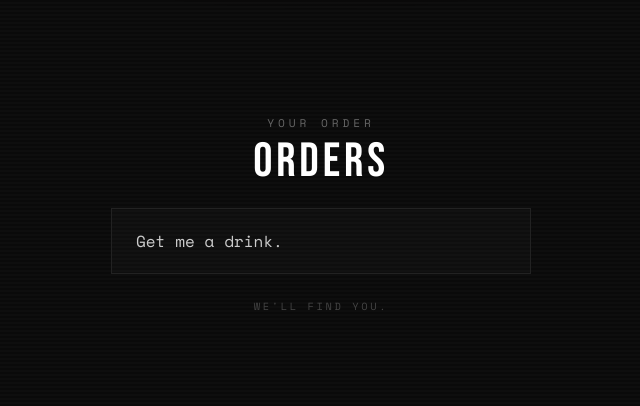
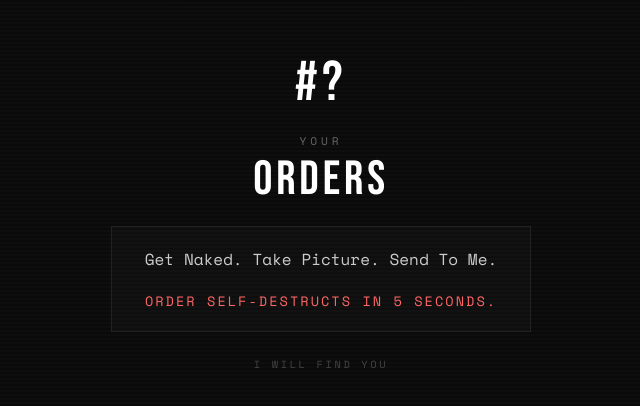
Before and after one commit to Bromus/LoRFID, a plain HTML site: page orders.html in a window 1280 px wide. Shown: the part 186-592 px from the top of the page, without its empty margins (319-959 px from the left). Drawn offline with nearby package versions, Linux system fonts and the light colour scheme.

Commit message:
Update orders flow and routing for special tokens

```diff
--- a/orders.html
+++ b/orders.html
@@ -64,6 +64,15 @@
         transform: translateY(0);
       }
     }
+    .token {
+      font-family: "Bebas Neue", sans-serif;
+      font-size: clamp(2.5rem, 12vw, 3.5rem);
+      font-weight: 400;
+      letter-spacing: 0.08em;
+      color: #fff;
+      line-height: 1;
+      margin-bottom: 1.25rem;
+    }
     .label {
       font-size: 0.7rem;
       letter-spacing: 0.35em;
@@ -81,16 +90,65 @@
       margin-bottom: 1.5rem;
     }
     .order-box {
-      text-align: left;
+      text-align: center;
       border: 1px solid #222;
       padding: 1.25rem 1.5rem;
       margin-bottom: 1.5rem;
       background: rgba(255, 255, 255, 0.02);
+      position: relative;
+      overflow: hidden;
     }
     .order-box .order-text {
       font-size: 1rem;
       color: #ccc;
       line-height: 1.5;
+      transition: opacity 0.4s ease;
+    }
+    .order-box .compliance-text {
+      position: absolute;
+      inset: 0;
+      display: flex;
+      align-items: center;
+      justify-content: center;
+      text-align: center;
+      font-size: 1.2rem;
+      color: #ffecec;
+      background: transparent;
+      padding: 0;
+      opacity: 0;
+      transition: opacity 0.4s ease;
+      pointer-events: none;
+    }
+    .countdown {
+      margin-top: 0.75rem;
+      font-size: 0.85rem;
+      color: #aaa;
+      letter-spacing: 0.15em;
+      text-transform: uppercase;
+      transition: opacity 0.4s ease;
+    }
+    .countdown.warn {
+      color: #ff6666;
+    }
+    .order-box.flash {
+      animation: flash 1.4s ease-in-out infinite;
+    }
+    @keyframes flash {
+      0%, 100% { background-color: rgba(255, 255, 255, 0.02); }
+      50% { background-color: rgba(120, 0, 0, 0.35); }
+    }
+    .order-box.compliance-pulse {
+      animation: compliancePulse 2.8s ease-in-out infinite;
+    }
+    @keyframes compliancePulse {
+      0%, 100% {
+        background-color: rgba(120, 0, 0, 0.3);
+        border-color: rgba(120, 0, 0, 0.7);
+      }
+      50% {
+        background-color: rgba(180, 0, 0, 0.65);
+        border-color: rgba(255, 120, 120, 0.9);
+      }
     }
     .foot {
       font-size: 0.65rem;
@@ -102,12 +160,57 @@
 </head>
 <body>
   <div class="orders">
-    <p class="label">Your order</p>
+    <h1 class="token" id="tokenHeading">#?</h1>
+    <p class="label">Your</p>
     <h1>ORDERS</h1>
-    <div class="order-box">
-      <p class="order-text">Get me a drink.</p>
+    <div class="order-box" id="orderBox">
+      <p class="order-text" id="orderText" style="margin-bottom: 1.25rem;">Get Naked.  Take Picture. Send To Me.</p>
+      <p class="order-text compliance-text" id="complianceText">COMPLIANCE IS MANDATORY</p>
+      <p class="countdown" id="countdown">Order self-destructs in 10 seconds.</p>
     </div>
-    <p class="foot">We'll find you.</p>
+    <p class="foot">I will find you</p>
   </div>
+  <script>
+    // Show token from query string
+    var params = new URLSearchParams(window.location.search);
+    var tokenParam = params.get("token");
+    var tokenHeading = document.getElementById("tokenHeading");
+    if (tokenHeading && tokenParam) {
+      tokenHeading.textContent = "#" + tokenParam;
+    }
+
+    // Self-destruct order after countdown
+    var countdownEl = document.getElementById("countdown");
+    var orderBoxEl = document.getElementById("orderBox");
+    var orderTextEl = document.getElementById("orderText");
+    var complianceEl = document.getElementById("complianceText");
+    var seconds = 10;
+
+    if (countdownEl && orderTextEl && complianceEl && orderBoxEl) {
+      countdownEl.textContent = "Order self-destructs in " + seconds + " seconds.";
+      var timer = setInterval(function () {
+        seconds--;
+        if (seconds > 0) {
+          countdownEl.textContent = "Order self-destructs in " + seconds + " seconds.";
+          if (seconds <= 8) {
+            countdownEl.classList.add("warn");
+          }
+        } else {
+          clearInterval(timer);
+          // fade out order + countdown
+          orderTextEl.style.opacity = "0";
+          countdownEl.style.opacity = "0";
+
+          // fade in compliance after a short delay so transitions are visible
+          setTimeout(function () {
+            orderTextEl.style.display = "none";
+            countdownEl.style.display = "none";
+            complianceEl.style.opacity = "1";
+            orderBoxEl.classList.add("compliance-pulse");
+          }, 400);
+        }
+      }, 1000);
+    }
+  </script>
 </body>
 </html>
```
Also changed, not shown: verification.html (+21 -1 lines).
